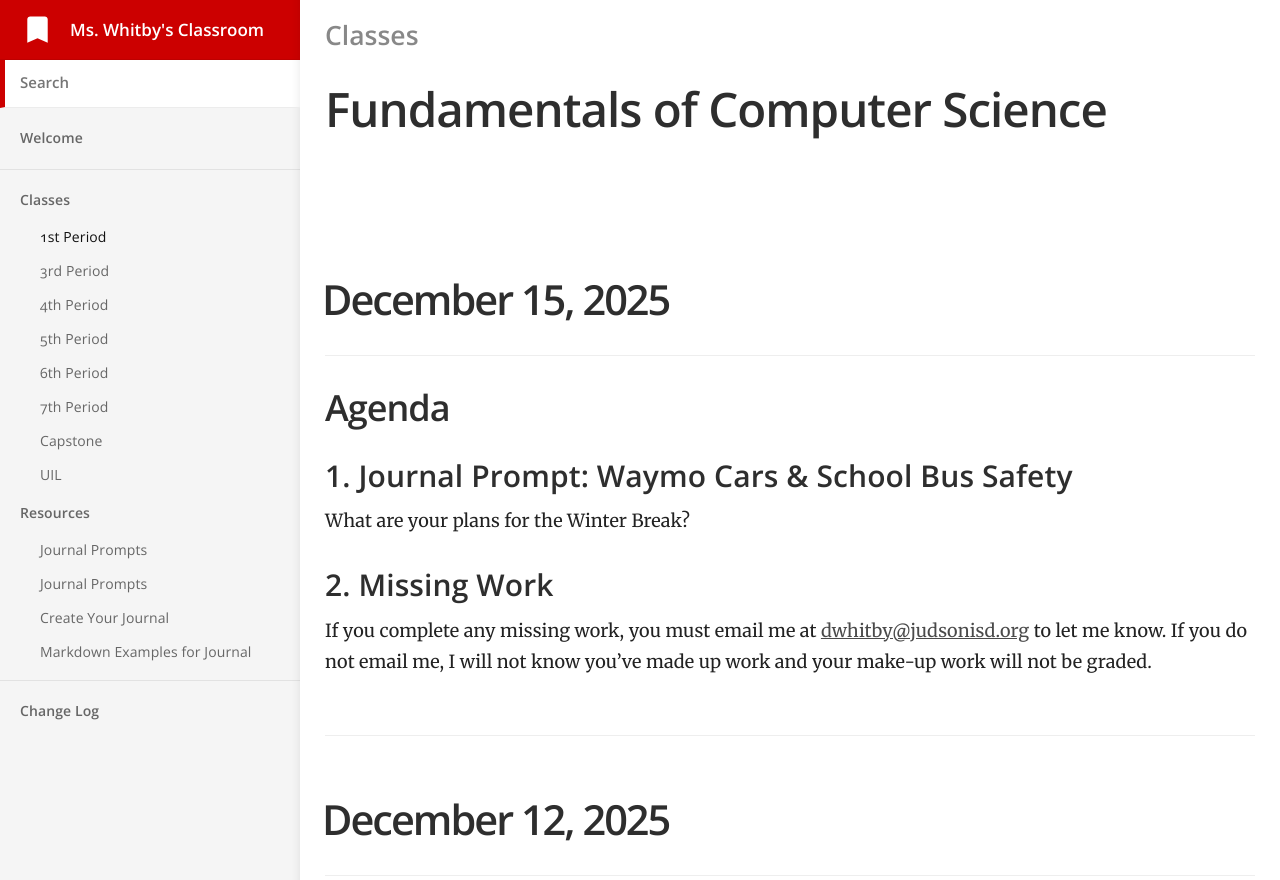
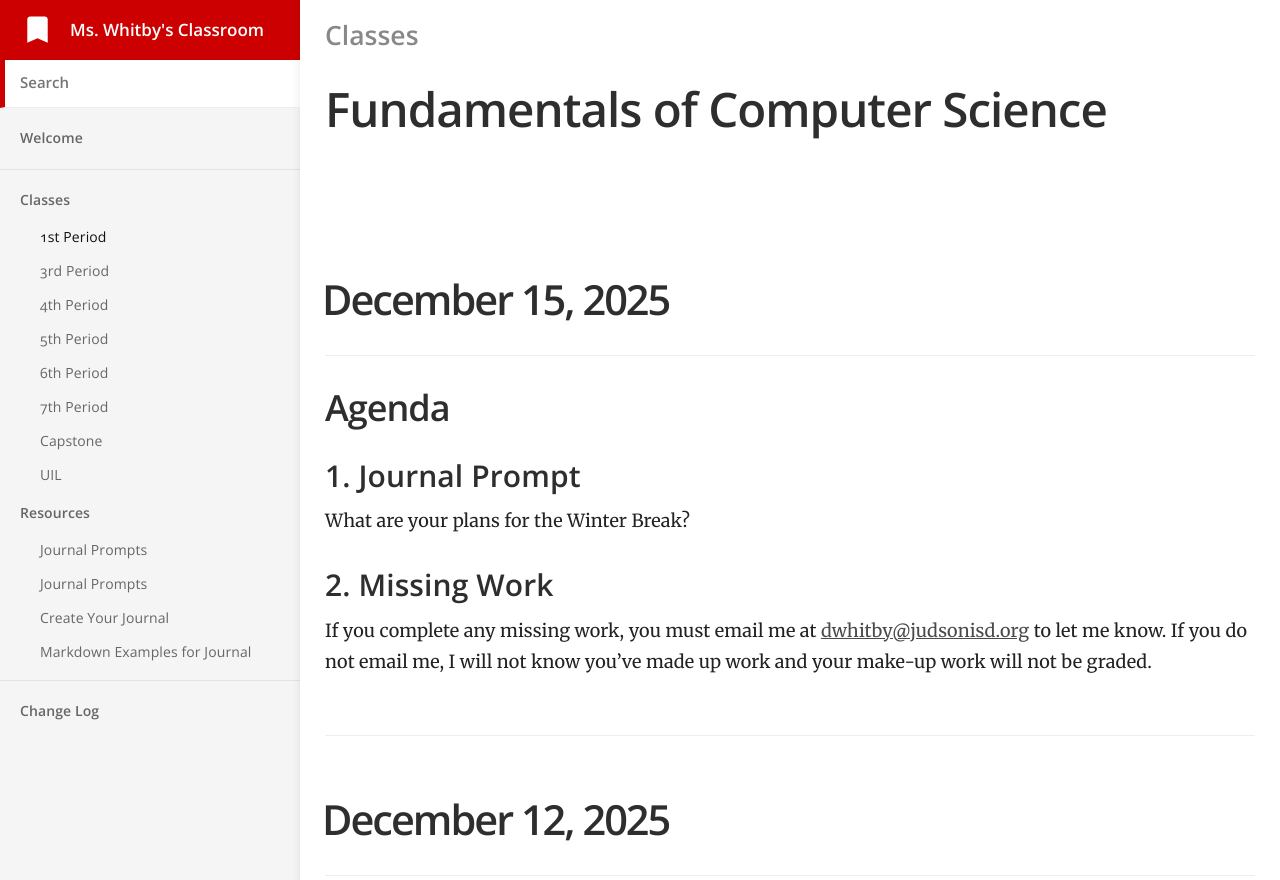
Before and after one commit to mswhitby/classroom, a Jekyll site: the page built from _docs/classes/1st.md, in a window 1280 px wide and 900 px high. Shown: the top 880 px of the window. Built offline with Jekyll 4.4.1, drawn with Linux system fonts in a browser that asks for light colours.

Commit message:
Updated journals

```diff
--- a/_docs/classes/1st.md
+++ b/_docs/classes/1st.md
@@ -9,7 +9,7 @@ order: 1
 
 ## Agenda
 
-### 1. Journal Prompt: Waymo Cars & School Bus Safety
+### 1. Journal Prompt
 
 What are your plans for the Winter Break?
 
```
